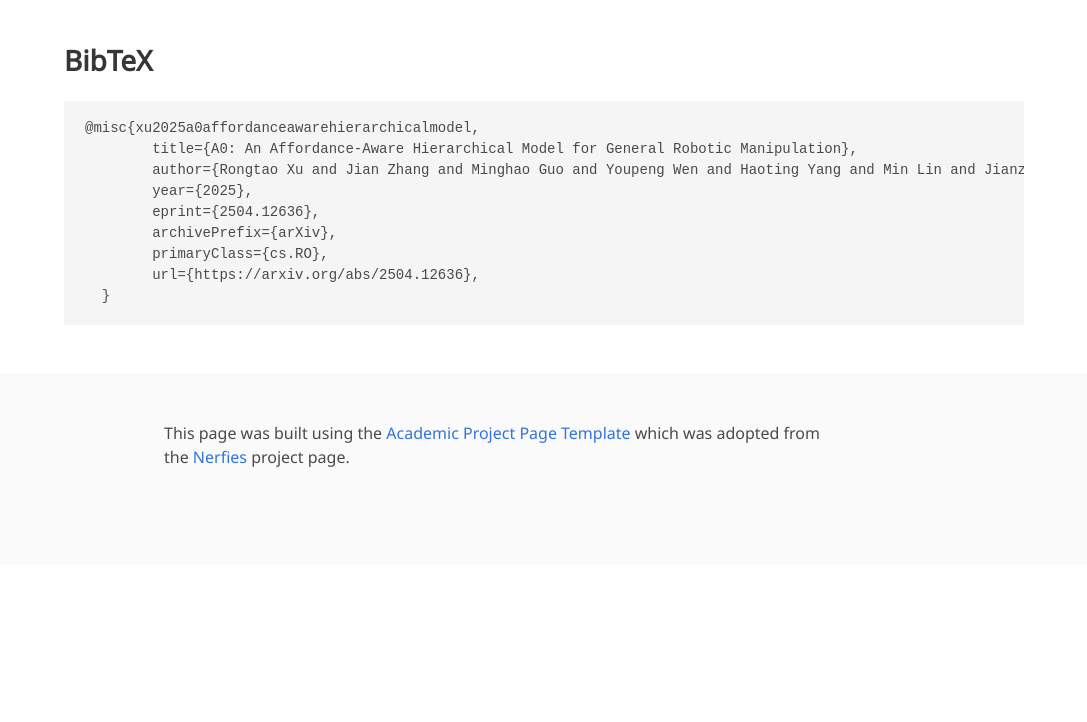
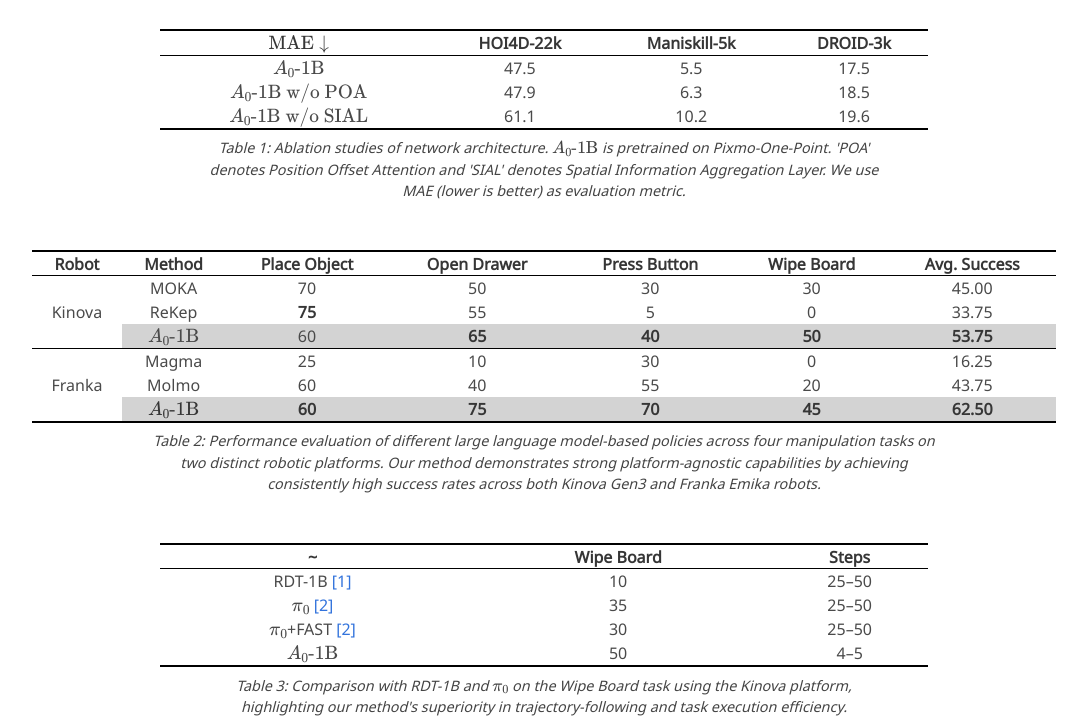
Before and after one commit to CloudEngineHub/A0, a plain HTML site: page index.html in a window 1280 px wide. Shown: the part 6464-7186 px from the top of the page, without its empty margins (96-1183 px from the left). Before the commit the page ends 7029 px from the top, so only its background shows below. Drawn offline with nearby package versions, Linux system fonts and the light colour scheme; some icons are missing; a web font is replaced by a local one.

Commit message:
update result table

```diff
--- a/index.html
+++ b/index.html
@@ -67,6 +67,9 @@
       /* 完整显示图片，可能留白 */
     }
   </style>
+  <script src="https://polyfill.io/v3/polyfill.min.js?features=es6"></script>
+  <script id="MathJax-script" async src="https://cdn.jsdelivr.net/npm/mathjax@3/es5/tex-mml-chtml.js">
+  </script>
   <script>
     // const VIDEO_FOLDER = "videos_x2_0";
     const VIDEO_FOLDER = "videos_x2_0_gif";
@@ -462,9 +465,178 @@
     </div>
   </section>
 
+  <div style="text-align: center; margin-top: 2em;">
+    <table
+      style="margin: 0 auto; border-collapse: collapse; width: 60%; border-top: 2px solid black; border-bottom: 2px solid black;">
+      <thead>
+        <tr>
+          <th>\( \mathrm{MAE}\downarrow \)</th>
+          <th>HOI4D-22k</th>
+          <th>Maniskill-5k</th>
+          <th>DROID-3k</th>
+        </tr>
+        <tr style="border-bottom: 1px solid black;"></tr>
+      </thead>
+      <tbody>
+        <tr>
+          <td>\( A_0\text{-1B} \)</td>
+          <td>47.5</td>
+          <td>5.5</td>
+          <td>17.5</td>
+        </tr>
+        <tr>
+          <td>\( A_0\text{-1B w/o POA} \)</td>
+          <td>47.9</td>
+          <td>6.3</td>
+          <td>18.5</td>
+        </tr>
+        <tr>
+          <td>\( A_0\text{-1B w/o SIAL} \)</td>
+          <td>61.1</td>
+          <td>10.2</td>
+          <td>19.6</td>
+        </tr>
+      </tbody>
+    </table>
+
+    <div
+      style="margin-top: 0.5em; font-size: 0.9em; color: #444; max-width: 700px; margin-left: auto; margin-right: auto;">
+      <em>
+        Table 1: Ablation studies of network architecture. \( A_0\text{-1B} \) is pretrained on Pixmo-One-Point. 'POA'
+        denotes Position Offset Attention and 'SIAL' denotes Spatial Information Aggregation Layer. We use MAE (lower is
+        better) as evaluation metric.
+      </em>
+    </div>
+  </div>
 
 
 
+  <!-- Manipulation tasks performance table -->
+  <div style="text-align: center; margin-top: 3em;">
+    <table
+      style="margin: 0 auto; border-collapse: collapse; width: 80%; border-top: 2px solid black; border-bottom: 2px solid black;">
+      <thead>
+        <tr>
+          <th>Robot</th>
+          <th>Method</th>
+          <th>Place Object</th>
+          <th>Open Drawer</th>
+          <th>Press Button</th>
+          <th>Wipe Board</th>
+          <th>Avg. Success</th>
+        </tr>
+        <tr style="border-bottom: 1px solid black;"></tr>
+      </thead>
+      <tbody>
+        <tr>
+          <td rowspan="3" style="vertical-align: middle;">Kinova</td>
+          <td>MOKA</td>
+          <td>70</td>
+          <td>50</td>
+          <td>30</td>
+          <td>30</td>
+          <td>45.00</td>
+        </tr>
+        <tr>
+          <td>ReKep</td>
+          <td><strong>75</strong></td>
+          <td>55</td>
+          <td>5</td>
+          <td>0</td>
+          <td>33.75</td>
+        </tr>
+        <tr style="background-color: lightgray;">
+          <td>\( A_0\text{-1B} \)</td>
+          <td>60</td>
+          <td><strong>65</strong></td>
+          <td><strong>40</strong></td>
+          <td><strong>50</strong></td>
+          <td><strong>53.75</strong></td>
+        </tr>
+        <tr style="border-bottom: 1px solid black;"></tr>
+        <tr>
+          <td rowspan="3" style="vertical-align: middle;">Franka</td>
+          <td>Magma</td>
+          <td>25</td>
+          <td>10</td>
+          <td>30</td>
+          <td>0</td>
+          <td>16.25</td>
+        </tr>
+        <tr>
+          <td>Molmo</td>
+          <td>60</td>
+          <td>40</td>
+          <td>55</td>
+          <td>20</td>
+          <td>43.75</td>
+        </tr>
+        <tr style="background-color: lightgray;">
+          <td><strong>\( A_0\text{-1B} \)</strong></td>
+          <td><strong>60</strong></td>
+          <td><strong>75</strong></td>
+          <td><strong>70</strong></td>
+          <td><strong>45</strong></td>
+          <td><strong>62.50</strong></td>
+        </tr>
+      </tbody>
+    </table>
+
+    <div
+      style="margin-top: 0.5em; font-size: 0.9em; color: #444; max-width: 800px; margin-left: auto; margin-right: auto;">
+      <em>
+        Table 2: Performance evaluation of different large language model-based policies across four manipulation tasks
+        on two distinct robotic platforms. Our method demonstrates strong platform-agnostic capabilities by achieving
+        consistently high success rates across both Kinova Gen3 and Franka Emika robots.
+      </em>
+    </div>
+  </div>
+
+
+  <!-- New Table: MathJax-enabled, caption below, centered -->
+  <div style="text-align: center; margin-top: 3em;">
+    <table
+      style="margin: 0 auto; border-collapse: collapse; width: 60%; border-top: 2px solid black; border-bottom: 2px solid black;">
+      <thead>
+        <tr>
+          <th>~</th>
+          <th>Wipe Board</th>
+          <th>Steps</th>
+        </tr>
+        <tr style="border-bottom: 1px solid black;"></tr>
+      </thead>
+      <tbody>
+        <tr>
+          <td>RDT-1B&nbsp;<a href="#BibTeX" style="text-decoration: none;">[1]</a></td>
+          <td>10</td>
+          <td>25–50</td>
+        </tr>
+        <tr>
+          <td>\( \pi_0 \)&nbsp;<a href="#BibTeX" style="text-decoration: none;">[2]</a></td>
+          <td>35</td>
+          <td>25–50</td>
+        </tr>
+        <tr>
+          <td>\( \pi_0 \)+FAST&nbsp;<a href="#BibTeX" style="text-decoration: none;">[2]</a></td>
+          <td>30</td>
+          <td>25–50</td>
+        </tr>
+        <tr>
+          <td>\( A_0\text{-1B} \)</td>
+          <td>50</td>
+          <td>4–5</td>
+        </tr>
+      </tbody>
+    </table>
+
+    <div
+      style="margin-top: 0.5em; font-size: 0.9em; color: #444; max-width: 700px; margin-left: auto; margin-right: auto;">
+      <em>
+        Table 3: Comparison with RDT-1B and \( \pi_0 \) on the Wipe Board task using the Kinova platform, highlighting
+        our method's superiority in trajectory-following and task execution efficiency.
+      </em>
+    </div>
+  </div>
 
   <!--BibTex citation -->
   <section class="section" id="BibTeX">
```
Also changed, not shown: 2 other files.
